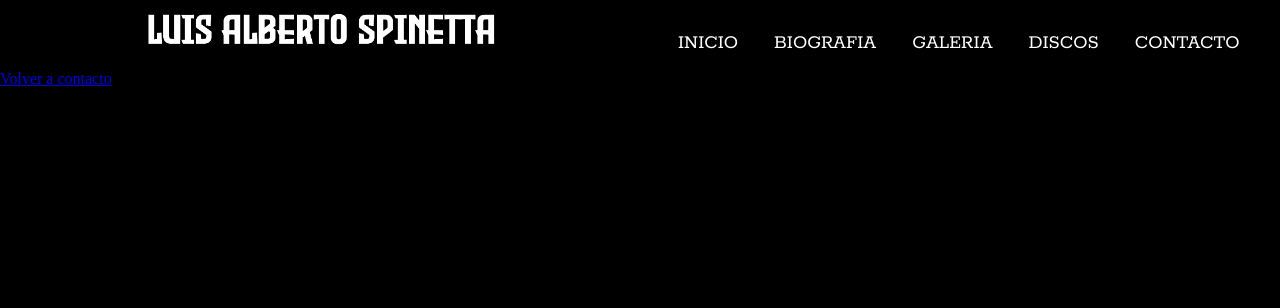
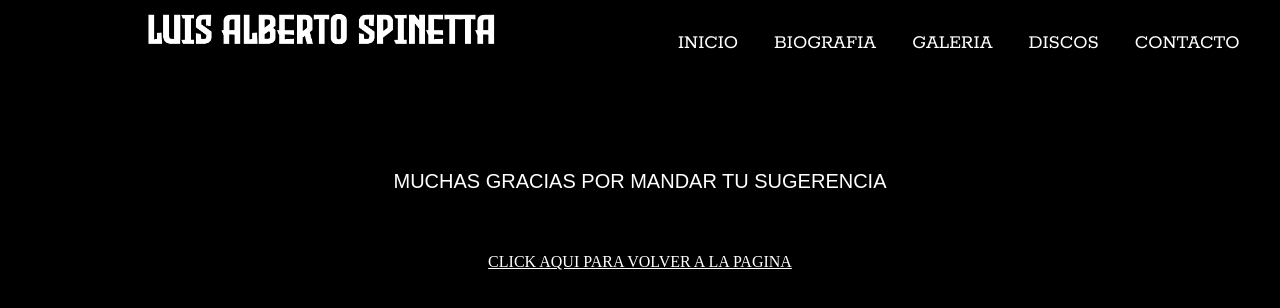
Before and after one commit to FelipeGuimera/Spinetta-Proyecto, a plain HTML site: page recibe.html in a window 1280 px wide. Drawn offline with nearby package versions, Linux system fonts and the light colour scheme; no server answers; a web font is replaced by a local one.

Commit message:
modificando seccion recibe

```diff
--- a/css/estilos.css
+++ b/css/estilos.css
@@ -360,3 +360,26 @@
 	}
 
 }
+
+
+/*Recibir Formulario*/
+
+.textoRecibe span{
+	font-family: 'Rosario', sans-serif;
+	display: flex;
+	text-align: center;
+	justify-content: center;
+	color: white;
+	font-size: 20px;
+	padding-top: 100px;
+}
+
+.volverContacto a{
+	display: flex;
+	list-style: none;
+	color: white;
+	justify-content: center;
+	padding-top: 60px;
+}
+
+.
--- a/recibe.html
+++ b/recibe.html
@@ -31,8 +31,13 @@
 	    </span>
   	</nav>
 
+  		<div class="textoRecibe">
+			<span>MUCHAS GRACIAS POR MANDAR TU SUGERENCIA</span>
+		</div>
 
-		<a href="contacto.html">Volver a contacto</a>
+		<div class="volverContacto">
+			<a href="contacto.html">CLICK AQUI PARA VOLVER A LA PAGINA</a>
+		</div>
 
 </body>
 </html>
```
